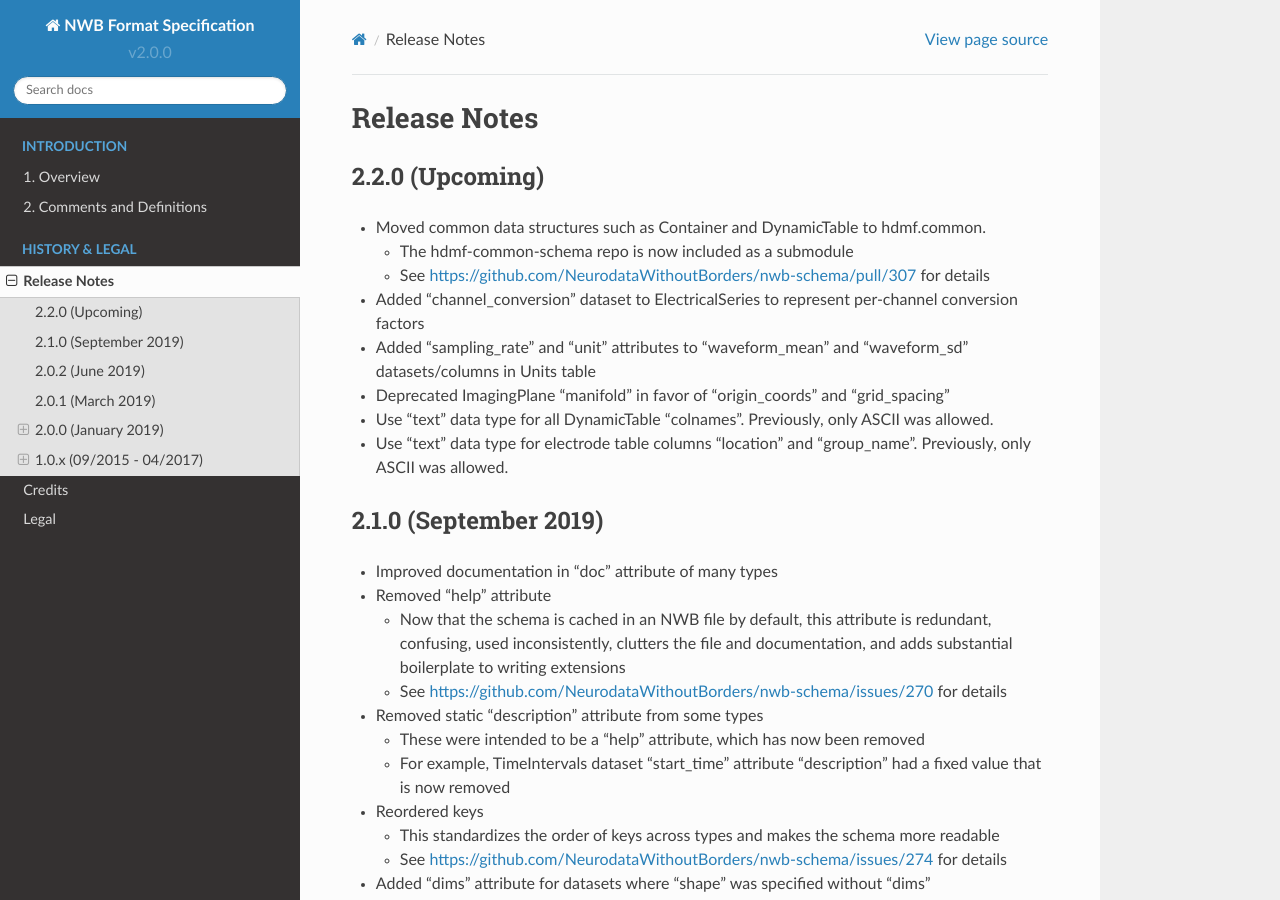
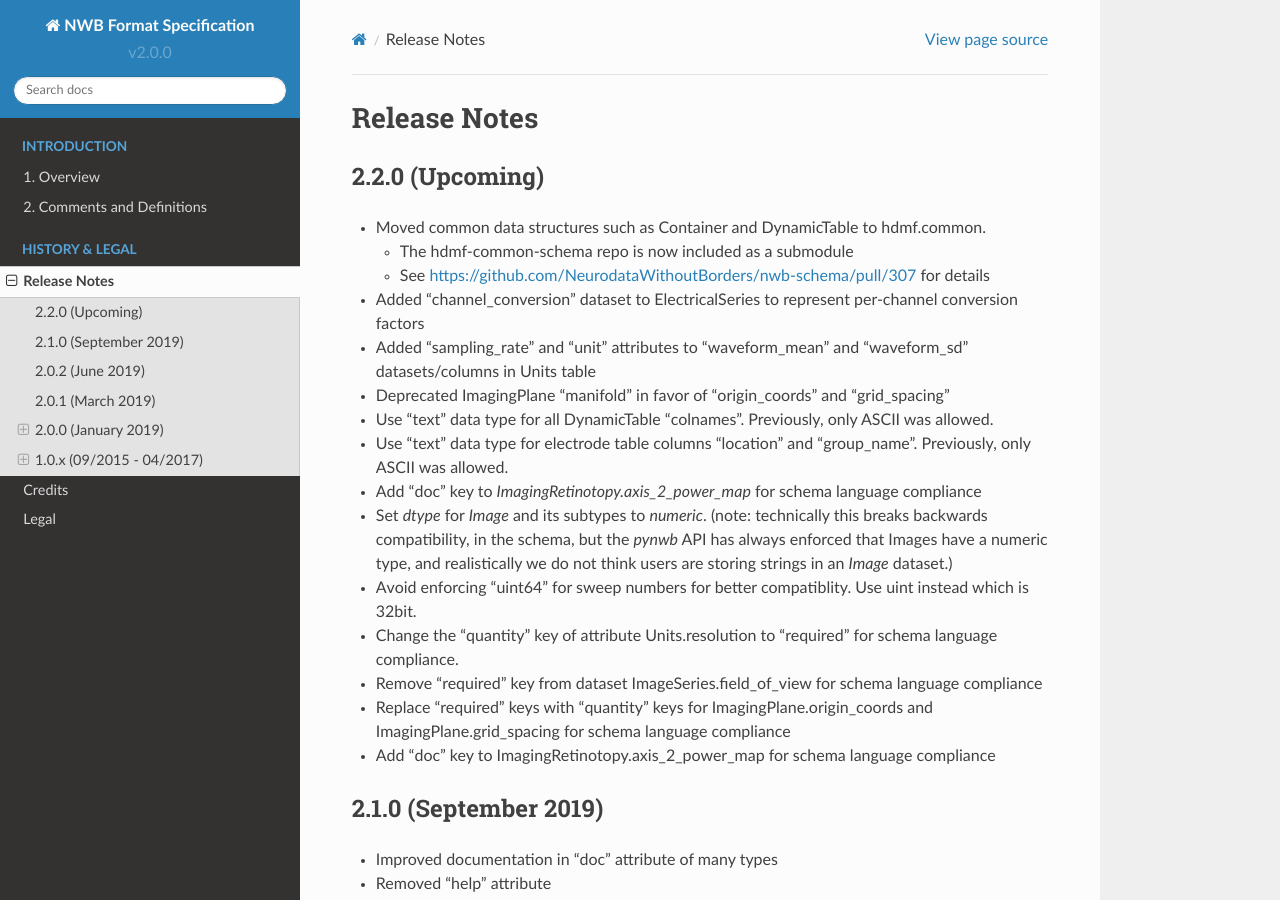
Before and after one commit to NeurodataWithoutBorders/nwb-schema, a Sphinx documentation site: the page built from docs/format/source/format_release_notes.rst, in a window 1280 px wide and 900 px high. Built offline with Sphinx 7.4.7 and the Read the Docs theme 2.0.0, drawn with Linux system fonts in a browser that asks for light colours.

```diff
--- a/docs/format/source/format_description.rst
+++ b/docs/format/source/format_description.rst
@@ -38,7 +38,7 @@
 At a high level, data is organized into the following main groups:
 
 * *acquisition/* : data streams recorded from the system, including ephys, ophys, tracking, etc.,
-* *epochs/* : experimental intervals,
+* *intervals/* : experimental intervals,
 * *stimulus/* : stimulus data,
 * *general/* : experimental metadata, including protocol, notes and description of hardware device(s).
 * *processing/* : standardized processing modules, often as part of intermediate analysis of data that is necessary to perform before scientific analysis,
@@ -186,7 +186,7 @@
 
 .. _sec-extending-the-ts-and-nc:
 
-Extending Time Series and NWBContainer
+Extending TimeSeries and NWBContainer
 ^^^^^^^^^^^^^^^^^^^^^^^^^^^^^^^^^^^^^^
 
 Like any other neurodata_type, *TimeSeries* can be extended via extensions
--- a/docs/format/source/format_release_notes.rst
+++ b/docs/format/source/format_release_notes.rst
@@ -18,6 +18,20 @@
 - Use "text" data type for all DynamicTable "colnames". Previously, only ASCII was allowed.
 
 - Use "text" data type for electrode table columns "location" and "group_name". Previously, only ASCII was allowed.
+
+- Add "doc" key to `ImagingRetinotopy.axis_2_power_map` for schema language compliance
+
+- Set `dtype` for `Image` and its subtypes to `numeric`. (note: technically this breaks backwards compatibility, in the schema, but the `pynwb` API has always enforced that Images have a numeric type, and realistically we do not think users are storing strings in an `Image` dataset.)
+
+- Avoid enforcing "uint64" for sweep numbers for better compatiblity. Use uint instead which is 32bit.
+
+- Change the "quantity" key of attribute Units.resolution to "required" for schema language compliance.
+
+- Remove "required" key from dataset ImageSeries.field_of_view for schema language compliance
+
+- Replace "required" keys with "quantity" keys for ImagingPlane.origin_coords and ImagingPlane.grid_spacing for schema language compliance
+
+- Add "doc" key to ImagingRetinotopy.axis_2_power_map for schema language compliance
 
 
 2.1.0 (September 2019)
--- a/docs/language/source/specification_language_release_notes.rst
+++ b/docs/language/source/specification_language_release_notes.rst
@@ -1,6 +1,11 @@
 =============
 Release Notes
 =============
+
+Version 2.0.2 (Upcoming)
+-------------------------
+* add ``value`` and ``default_value`` as optional keys of a dataset.
+* ``dtype`` changed from required to optional for datasets.
 
 Version 2.0.1 (March, 2019)
 ---------------------------------
--- a/docs/storage/source/storage_hdf5.rst
+++ b/docs/storage/source/storage_hdf5.rst
@@ -158,7 +158,7 @@
     +--------------------------+----------------------------------+----------------+
     | ``dtype`` **spec value** | **storage type**                 | **size**       |
     +--------------------------+----------------------------------+----------------+
-    |  * "float"               | single precision floating point  | 32 bit        |
+    |  * "float"               | single precision floating point  | 32 bit         |
     |  * "float32"             |                                  |                |
     +--------------------------+----------------------------------+----------------+
     |  * "double"              | double precision floating point  | 64 bit         |
```
Also changed, not shown: README.rst (+10 -3 lines), docs/language/source/specification_language_description.rst (+16 -5 lines), 7 other files.
